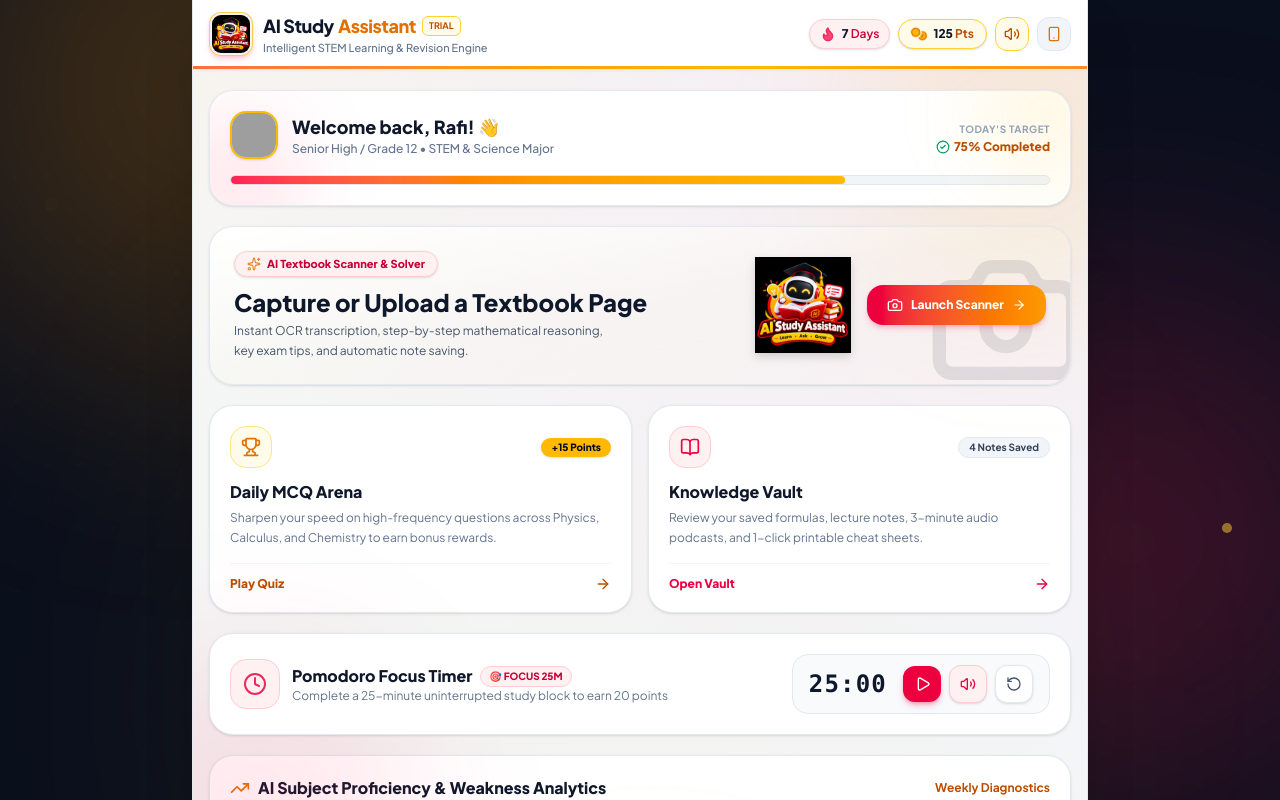
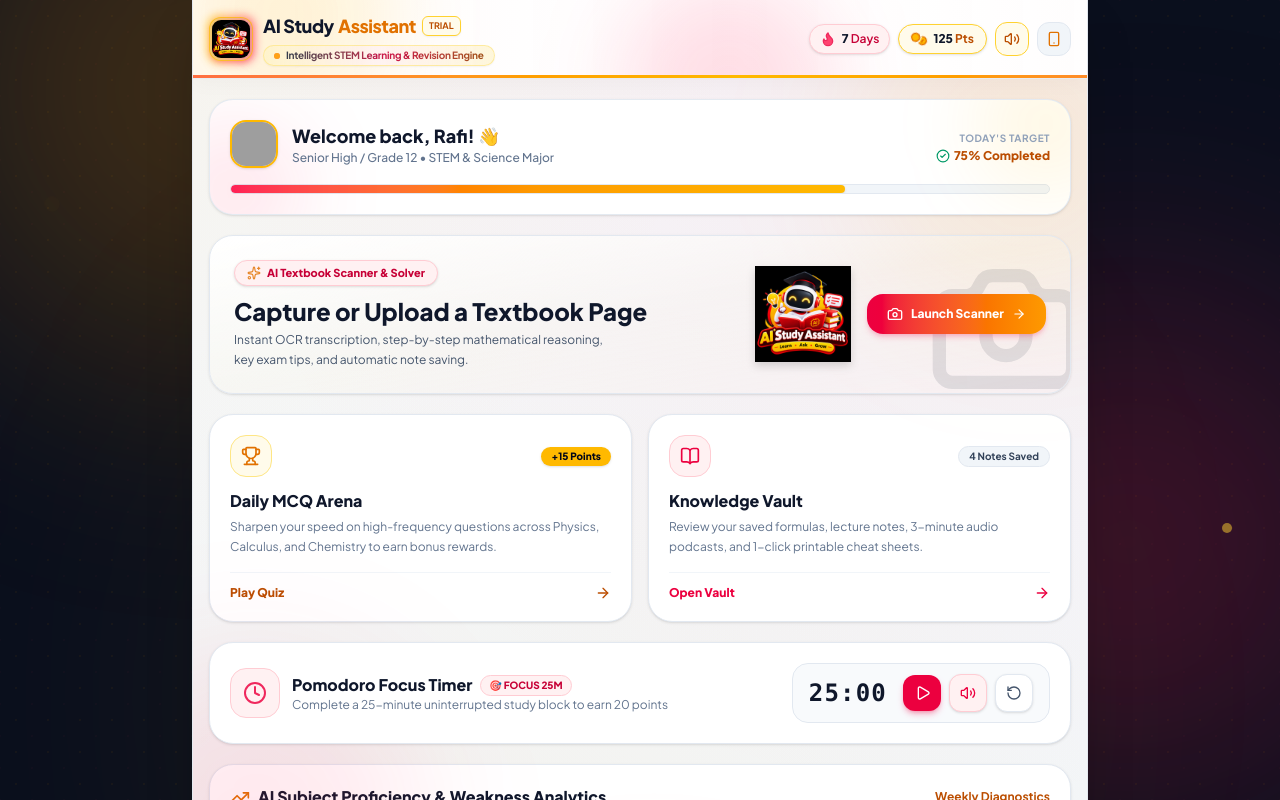
Before and after one commit to rokeyaag/ai-study-assistant, a React (Vite) app: page / in a window 1280 px wide. Shown: the top 800 px of the page. Built offline with nearby package versions, Linux system fonts and the light colour scheme; grey boxes are pictures that could not be loaded.

Commit message:
feat: add animated shimmer pill background for head caption and flowing aurora header BG

```diff
--- a/src/components/Header.jsx
+++ b/src/components/Header.jsx
@@ -9,10 +9,16 @@
   const isPro = user.subscription.tier === 'pro';
 
   return (
-    <header className="sticky top-0 z-40 bg-white/95 backdrop-blur-xl border-b border-slate-200/80 px-4 py-3 shadow-[0_1px_3px_rgba(0,0,0,0.03)] relative overflow-hidden">
-      {/* Animated Subtle Ambient Top Glow Line */}
+    <header className="sticky top-0 z-40 bg-white/90 backdrop-blur-2xl border-b border-slate-200/80 px-4 py-3 shadow-[0_4px_20px_rgba(0,0,0,0.03)] relative overflow-hidden">
+      {/* Ambient Animated Flowing Header Background Glow */}
+      <div className="absolute inset-0 bg-gradient-to-r from-rose-50/40 via-amber-50/50 via-white to-rose-50/30 bg-[length:200%_200%] animate-gradient-shift pointer-events-none"></div>
+      <div className="absolute -top-12 -left-12 w-48 h-48 bg-amber-400/15 rounded-full blur-2xl animate-float-1 pointer-events-none"></div>
+      <div className="absolute -top-12 right-1/4 w-48 h-48 bg-rose-500/15 rounded-full blur-2xl animate-float-2 pointer-events-none"></div>
+
+      {/* Animated Flowing Bottom Border Accent */}
       <div className="absolute bottom-0 left-0 right-0 h-[2.5px] bg-gradient-to-r from-rose-500 via-amber-400 to-rose-500 animate-gradient-shift"></div>
-      <div className="max-w-4xl mx-auto flex items-center justify-between gap-3">
+
+      <div className="max-w-4xl mx-auto flex items-center justify-between gap-3 relative z-10">
         {/* Brand / Logo */}
         <div
           onClick={() => {
@@ -21,12 +27,13 @@
           }}
           className="flex items-center gap-2.5 cursor-pointer group"
         >
-          {/* Logo Icon */}
+          {/* Logo Icon with Glowing Accent Ring */}
           <div className="relative group-hover:scale-105 transition-transform flex-shrink-0">
+            <div className="absolute -inset-0.5 rounded-xl bg-gradient-to-r from-amber-400 to-rose-500 opacity-60 blur-xs group-hover:opacity-100 transition duration-300"></div>
             <img
               src="/logo.png"
               alt="AI Study Assistant Logo"
-              className="w-11 h-11 rounded-xl object-contain shadow-md shadow-rose-500/20 bg-slate-900/5 p-0.5 border border-amber-400/70"
+              className="relative w-11 h-11 rounded-xl object-contain shadow-md shadow-rose-500/20 bg-slate-900/5 p-0.5 border border-amber-400/70"
             />
           </div>
 
@@ -36,18 +43,31 @@
                 AI Study <span className="text-amber-600 font-extrabold">Assistant</span>
               </h1>
               {isPro ? (
-                <span className="px-1.5 py-0.5 text-[9px] font-black uppercase rounded-md bg-gradient-to-r from-rose-600 to-amber-500 text-white shadow-sm flex items-center gap-0.5">
+                <span className="px-1.5 py-0.5 text-[9px] font-black uppercase rounded-md bg-gradient-to-r from-rose-600 to-amber-500 text-white shadow-sm flex items-center gap-0.5 animate-pulse-soft">
                   <Sparkles className="w-2.5 h-2.5" /> PRO
                 </span>
               ) : (
-                <span className="px-1.5 py-0.5 text-[9px] font-bold rounded-md bg-amber-50 text-amber-700 border border-amber-300">
+                <span className="px-1.5 py-0.5 text-[9px] font-bold rounded-md bg-amber-50 text-amber-700 border border-amber-300 shadow-xs">
                   TRIAL
                 </span>
               )}
             </div>
-            <p className="text-[11px] text-slate-500 font-medium hidden sm:block">
-              Intelligent STEM Learning & Revision Engine
-            </p>
+
+            {/* Head Caption with Animated Shimmer Background Pill */}
+            <div className="hidden sm:inline-flex items-center gap-1.5 px-2.5 py-0.5 mt-0.5 rounded-full bg-gradient-to-r from-amber-100/80 via-rose-50/90 to-amber-100/70 border border-amber-200/80 shadow-xs relative overflow-hidden group/caption animate-pulse-soft">
+              {/* Shimmer Light Sweeping across the Caption BG */}
+              <div className="absolute inset-0 bg-gradient-to-r from-transparent via-white/80 to-transparent -translate-x-full animate-shimmer-sweep pointer-events-none"></div>
+
+              {/* Glowing AI Live Status Dot */}
+              <span className="relative flex h-1.5 w-1.5">
+                <span className="animate-ping absolute inline-flex h-full w-full rounded-full bg-rose-400 opacity-75"></span>
+                <span className="relative inline-flex rounded-full h-1.5 w-1.5 bg-amber-500"></span>
+              </span>
+
+              <span className="text-[10px] font-bold bg-gradient-to-r from-slate-800 via-rose-700 to-amber-800 bg-clip-text text-transparent tracking-tight">
+                Intelligent STEM Learning & Revision Engine
+              </span>
+            </div>
           </div>
         </div>
 
--- a/src/index.css
+++ b/src/index.css
@@ -173,3 +173,32 @@
   background-size: 32px 32px;
   background-position: 0 0, 16px 16px;
 }
+
+
+@keyframes shimmerSweep {
+  0% {
+    transform: translateX(-150%);
+  }
+  50%, 100% {
+    transform: translateX(180%);
+  }
+}
+
+.animate-shimmer-sweep {
+  animation: shimmerSweep 3.2s ease-in-out infinite;
+}
+
+@keyframes pulseGlowSoft {
+  0%, 100% {
+    opacity: 0.9;
+    transform: scale(1);
+  }
+  50% {
+    opacity: 1;
+    transform: scale(1.015);
+  }
+}
+
+.animate-pulse-soft {
+  animation: pulseGlowSoft 3s ease-in-out infinite;
+}
```
